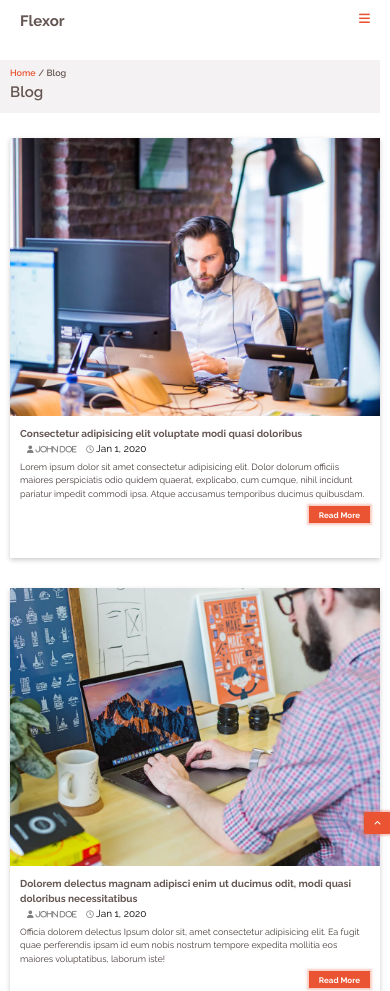
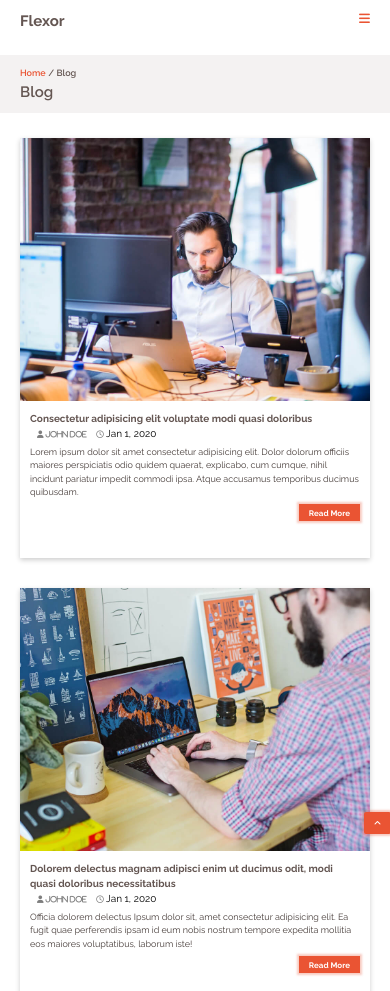
Before and after one commit to akk26/checkpoint-4, a plain HTML site: page blog.html in a window 390 px wide. Shown: the top 991 px of the page. Drawn offline with Linux system fonts and the light colour scheme.

Commit message:
Final updation

```diff
--- a/assets/stylesheet/style.css
+++ b/assets/stylesheet/style.css
@@ -58,7 +58,6 @@ body{
   font-family: 'Raleway', sans-serif;
   line-height: 1.5;
   position: relative;
-  /* padding-bottom: 12rem; */
 }
 :root{
   --primary: rgb(100,86,82);
@@ -162,6 +161,9 @@ input, textarea{
 }
 .height{
   height: 250px ;
+}
+.padding-header{
+  padding: 1rem 0rem;
 }
 /* header home page */
 #toggle{
@@ -579,7 +581,6 @@ input, textarea{
   background: linear-gradient(rgba(0, 0, 0, 0.5), rgba(0,0,0,0.4)), url(../media/testimonials-bg.jpg) no-repeat ;
   background-size: cover;
   height: 70vh;
-  /* padding: 5rem 0rem;  */
   background-attachment: fixed;
   overflow: auto;
 }
@@ -1031,7 +1032,6 @@ input::placeholder, textarea::placeholder{
   background: rgb(244,242,242);
   padding: 1rem 0;
   font-weight: 600;
-  margin-right: 1rem;
 }
 .primary-font{
   color: var(--tirtiary);
@@ -1340,14 +1340,20 @@ input::placeholder, textarea::placeholder{
   .sm-text-center {
     text-align: center;
   }
+  .fixed{
+    height: 40px;
+  }
 
-  /* header  */
+  /* header  responsive*/
 
   .nav-link a{
     color: rgb(0,0,0);
   }
   .container{
     padding: 0 1rem;
+  }
+  .container-blog{
+    padding: 0rem 2rem;
   }
   .margin-right{
     margin-right: 0;
@@ -1414,9 +1420,6 @@ input::placeholder, textarea::placeholder{
   .about .about-img{
     margin-top: 4rem;
   }
-  .margin-top{
-    margin-top: 1rem;
-  }
   .testimonial .t-main{
     padding: 0rem;
   }
--- a/blog.html
+++ b/blog.html
@@ -11,10 +11,9 @@
     <title>Blog</title>
   </head>
   <body id="body">
-    <div class="margin-right">
     <!-- header -->
-      <header class="nav-item fixed">
-        <div class="container flex">
+    <header class="nav-item fixed padding-header">
+      <div class="flex container">
         <strong>
           <a class="brand" href="index.html">Flexor</a>
         </strong>
@@ -99,7 +98,7 @@
     </header>
     <main>
       <section class="blog-header">
-          <div class="container">
+        <div class="container container-blog">
           <a class="primary-font" href="index.html">Home</a>
           <a href="blog.html"><span> / Blog</span></a>
           <a href="blog.html"><h3>Blog</h3></a>
@@ -107,7 +106,7 @@
       </section>
       <!-- blogs -->
       <section class="blogs">
-          <div class="container">
+        <div class="container container-blog">
           <div class="flex wrap">
             <article class="each-blog flex-32 fix-height med-flex-48 sm-flex-100 sm-box-height">
               <figure class="font-size">
@@ -280,7 +279,6 @@
         </div>
       </section>
     </main>
-    </div>
     <!-- upper - footer -->
     <footer class="footer">
       <div class="upper-footer">
```
Also changed, not shown: index.html (+3 -3 lines). Lines whose indentation alone changed are shown as unchanged.
